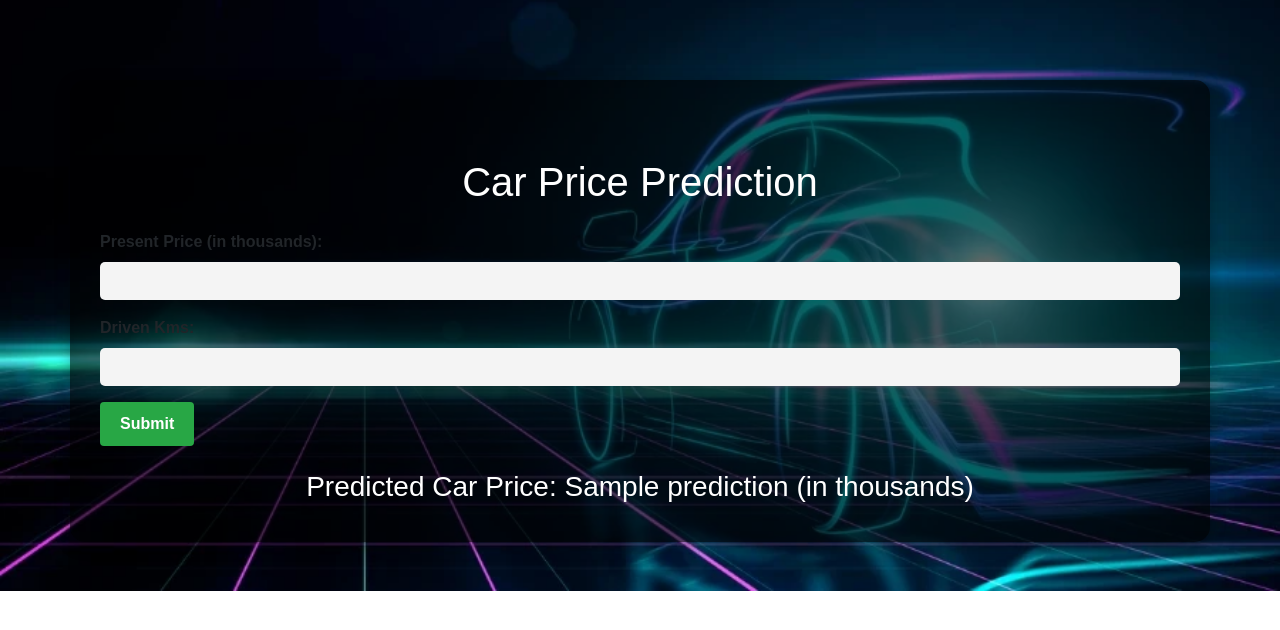
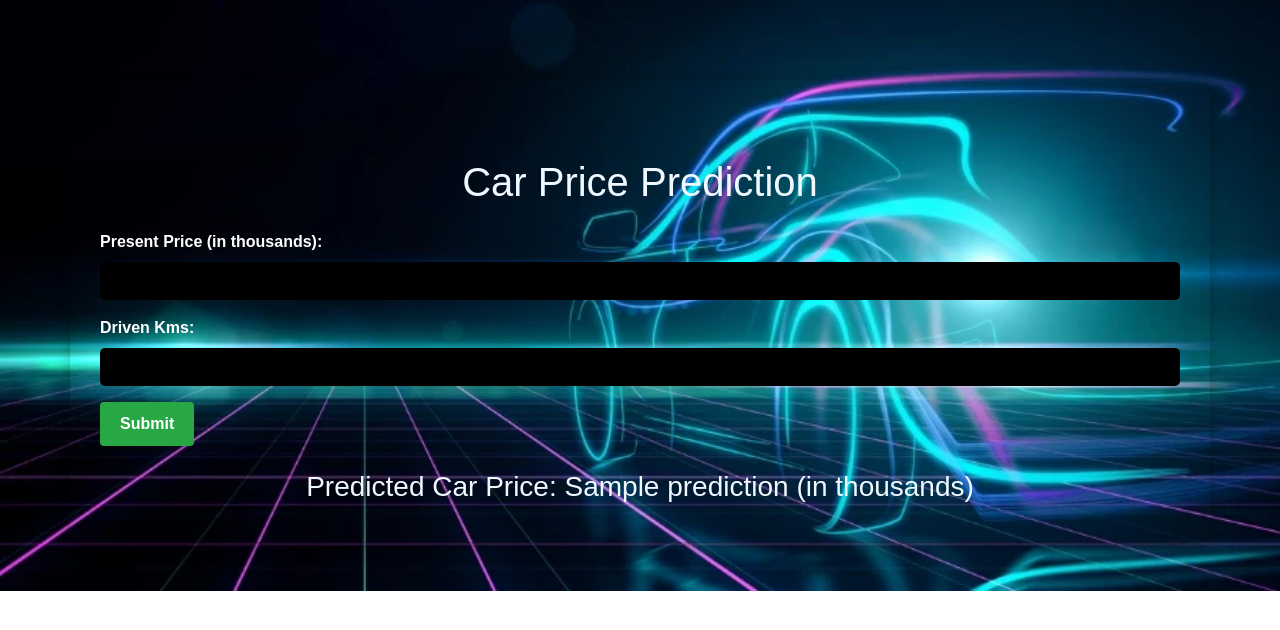
Before and after one commit to Isha452006/codealpha_carprediction_DS2, a Flask app: template templates/index.html in a window 1280 px wide. Shown: the top 630 px of the page. Run offline with Flask 3, Linux system fonts and the light colour scheme; the template is opened without the code that fills it: most values are stand-ins (such as "Sample title", 1, 10 or a date in 2020); parts of the project's set-up code (start-up, migrations or seed data) failed here and were passed over; some libraries are stand-ins or nearby versions.

Commit message:
Update index.html

```diff
--- a/templates/index.html
+++ b/templates/index.html
@@ -24,7 +24,7 @@
 
 
     .container {
-      background-color: rgba(0, 0, 0, 0.6);
+      background-color:aliceblue(0, 0, 0, 0.6);
       padding: 30px;
       border-radius: 15px;
       margin-top: 80px;
@@ -32,16 +32,19 @@
     }
 
     h1, h3 {
-      color: white;
+      color:aliceblue;
       text-align: center;
     }
 
     label {
-      font-weight: bold;
-    }
+  font-weight: bold;
+  color:white; /* or use #000 for pure black */
+}
+
 
     input[type="number"] {
-      background-color: #f4f4f4;
+      background-color:rgba(0, 0, 0, 5);
+      color:white;
       border: none;
       border-radius: 5px;
       padding: 10px;
```
